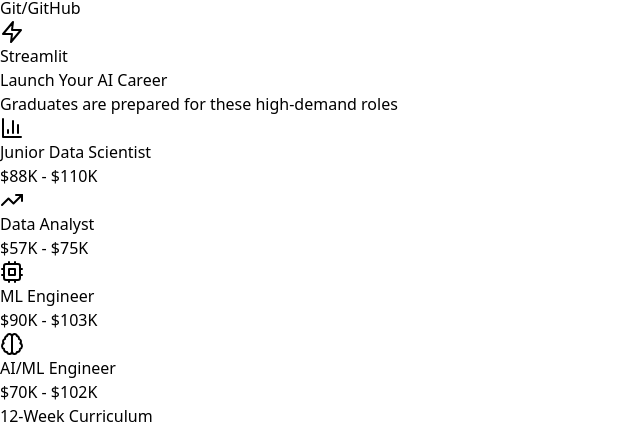
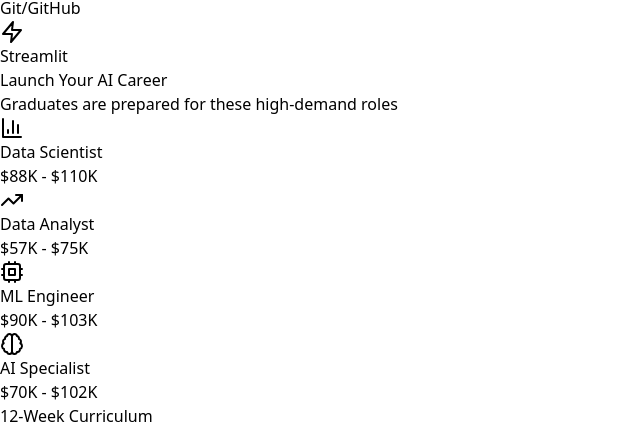
Before and after one commit to unjike/ai-bootcamp, a React (Vite) app: page / in a window 1280 px wide. Shown: the part 1156-1586 px from the top of the page, without its empty margins (0-640 px from the left). Built offline with nearby package versions, Linux system fonts and the light colour scheme; no server answers.

Commit message:
Update job titles in LandingPage component

```diff
--- a/src/pages/LandingPage.jsx
+++ b/src/pages/LandingPage.jsx
@@ -228,10 +228,10 @@
           </div>
           <div className="grid md:grid-cols-4 gap-6">
             {[
-              { title: 'Junior Data Scientist', salary: '$88K - $110K', icon: BarChart3 },
+              { title: 'Data Scientist', salary: '$88K - $110K', icon: BarChart3 },
               { title: 'Data Analyst', salary: '$57K - $75K', icon: TrendingUp },
               { title: 'ML Engineer', salary: '$90K - $103K', icon: Cpu },
-              { title: 'AI/ML Engineer', salary: '$70K - $102K', icon: Brain },
+              { title: 'AI Specialist', salary: '$70K - $102K', icon: Brain },
             ].map((role, i) => (
               <div key={i} className="bg-white p-6 rounded-xl border border-gray-200 hover:border-emerald-300 hover:shadow-lg transition-all text-center">
                 <div className="inline-flex items-center justify-center w-12 h-12 bg-gradient-to-br from-emerald-500 to-teal-600 rounded-xl mb-4">
```
